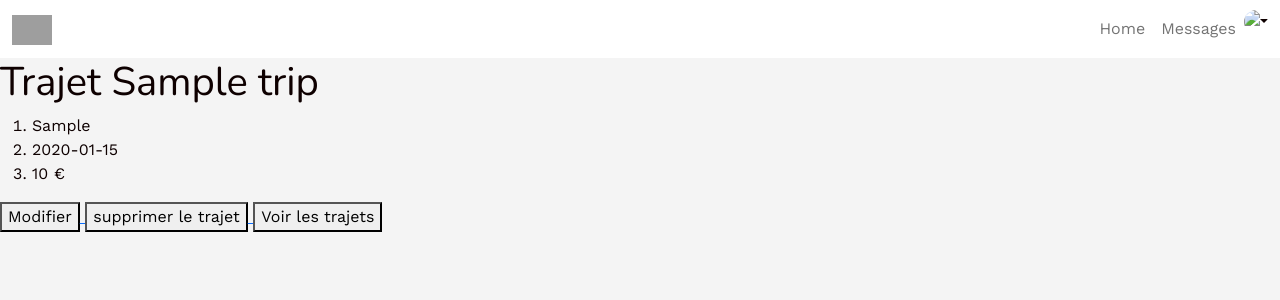
After one commit to Joelebucheron/costauto, a Rails app: page /garages/1/cars/1/trips/1 in a window 1280 px wide. The commit adds this page. Shown: the top 300 px of the page. Run offline with Rails 7, Linux system fonts and the light colour scheme; a user stored in the database is signed in; tables that the repository leaves empty hold one stand-in row (values such as "Sample post"); style sheets or scripts are compiled from the project's sources; some libraries are stand-ins or nearby versions; grey boxes are pictures that could not be loaded.

Commit message:
trip nearly finished, stay the trip sum

```diff
--- a/app/controllers/trips_controller.rb
+++ b/app/controllers/trips_controller.rb
@@ -11,10 +11,14 @@ class TripsController < ApplicationController
 
   def new
     @trip = Trip.new
+    @car = Car.find(params[:format]) unless params[:format].nil?
+    @trip.car = @car
   end
 
   def create
     @trip = Trip.new(trip_params)
+    # @car = Car.find(params[:format]) unless params[:format].nil?
+    # @trip.car = @car
     if @trip.save
       redirect_to garage_car_trip_path(@trip.car, @trip.car.garage, @trip)
     else
@@ -39,12 +43,12 @@ class TripsController < ApplicationController
     @trip = Trip.find(params[:id])
     @car = @trip.car
     @trip.destroy
-    redirect_to garage_car_trips_path(@trip.car.garage, @trip.car)
+    redirect_to garage_car_trips_path(@car.garage, @car)
   end
 
   private
 
   def trip_params
-    params.require(:trip).permit(:name, :type, :date, :car_id)
+    params.require(:trip).permit(:name, :category, :date, :car_id, :invoice_id)
   end
 end
--- a/app/models/invoice.rb
+++ b/app/models/invoice.rb
@@ -1,5 +1,6 @@
 class Invoice < ApplicationRecord
   belongs_to :car
+  belongs_to :trip
 
   validates :price, numericality: true
 end
--- a/app/models/trip.rb
+++ b/app/models/trip.rb
@@ -1,5 +1,6 @@
 class Trip < ApplicationRecord
   belongs_to :car
+  has_many :invoices
 
-  validates :name, :type, presence: true
+  validates :name, presence: true
 end
--- a/app/views/pages/home.html.erb
+++ b/app/views/pages/home.html.erb
@@ -12,3 +12,7 @@
 <%= link_to new_contract_path do %>
   <button>Ajouter un contrat</button>
 <% end %>
+
+<%= link_to new_trip_path do %>
+  <button>Ajouter un nouveau trajet</button>
+<% end %>
--- a/app/views/trips/index.html.erb
+++ b/app/views/trips/index.html.erb
@@ -8,7 +8,7 @@
   <% end %>
 </ol>
 
-<%= link_to new_trip_path do %>
+<%= link_to new_trip_path(@car) do %>
   <button>Créer un nouveau trajet</button>
 <% end %>
 
--- /dev/null
+++ b/app/views/trips/show.html.erb
@@ -0,0 +1,18 @@
+<h1>Trajet <%= @trip.name %></h1>
+<ol>
+  <li><%= @trip.category %></li>
+  <li><%= @trip.date %></li>
+  <li><%= number_to_currency(Invoice.where(trip: @trip).sum(:price), locale: :fr, precision: 0) %></li>
+</ol>
+
+<%= link_to edit_trip_path(@trip) do %>
+  <button>Modifier</button>
+<% end %>
+
+<%= link_to trip_path(@trip), method: :delete do %>
+  <button>supprimer le trajet</button>
+<% end %>
+
+<%= link_to garage_car_trips_path(@trip.car.garage, @trip.car) do %>
+  <button>Voir les trajets</button>
+<% end %>
--- /dev/null
+++ b/db/migrate/20220804141004_add_trip_association_to_invoice.rb
@@ -0,0 +1,5 @@
+class AddTripAssociationToInvoice < ActiveRecord::Migration[6.0]
+  def change
+    add_reference :invoices, :trip
+  end
+end
--- /dev/null
+++ b/db/migrate/20220804195843_change_type_to_category.rb
@@ -0,0 +1,5 @@
+class ChangeTypeToCategory < ActiveRecord::Migration[6.0]
+  def change
+    rename_column :trips, :type, :category
+  end
+end
```
Also changed, not shown: app/views/trips/edit.html.erb (renamed from lib/templates/erb/scaffold/_form.html.erb, +13 -14 lines), db/schema.rb.
